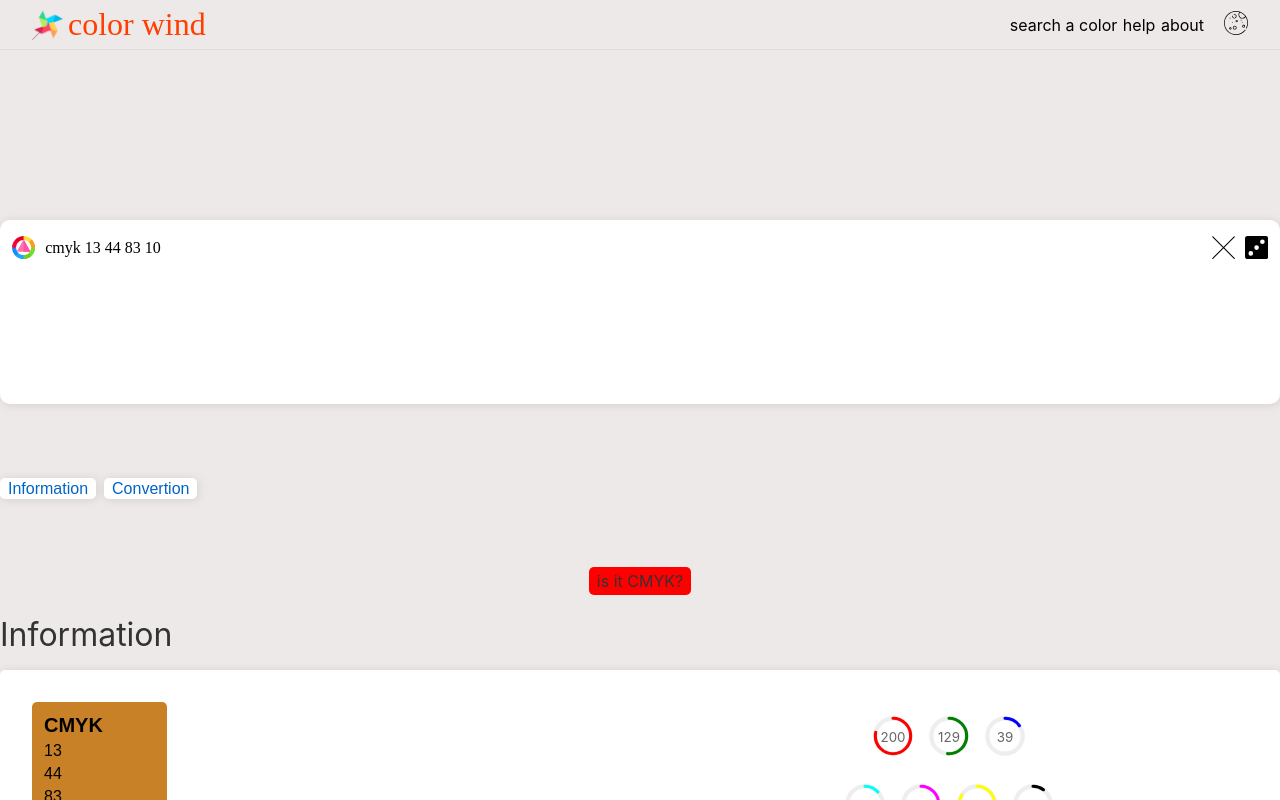
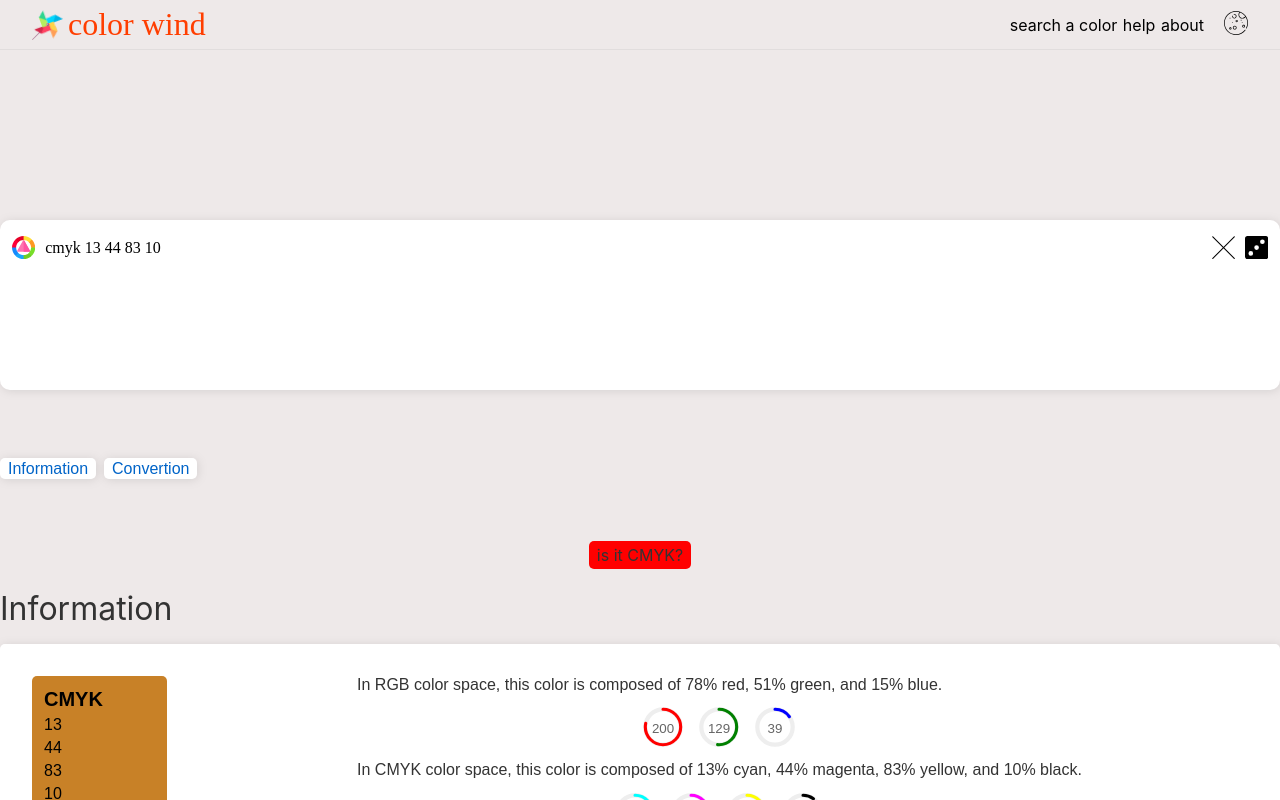
Before and after one commit to EricRovell/colors, a Svelte app: page / in a window 1280 px wide. Both pictures are taken after a click on the icon 1256 px from the left and 247 px from the top of the page. Shown: the top 800 px of the page. Built offline with nearby package versions, Linux system fonts and the light colour scheme.

Commit message:
getting data for percentage values desc

```diff
--- a/src/components/ColorInfo.svelte
+++ b/src/components/ColorInfo.svelte
@@ -3,25 +3,40 @@
 
   import Color from "@components/Color.svelte";
   import ColorTable from "@components/ColorTable.svelte";
+
+  $: rgb = $color.rgb;
+  $: cmyk = $color.cmyk;
 </script>
 
 <div class="container">
-  <div>
+  <div class="color-container">
     <Color data={$color.data} />
   </div>
-  <ColorTable data={$color.rgb.properties} />
-  <ColorTable data={$color.cmyk.properties} />
+  <div class="description">
+    <p>{`In RGB color space, this color is composed of ${rgb.percentage.r}% red, ${rgb.percentage.g}% green, and ${rgb.percentage.b}% blue.`}</p>
+    <ColorTable data={rgb.properties} />
+    <p>{`In CMYK color space, this color is composed of ${cmyk.percentage.c}% cyan, ${cmyk.percentage.m}% magenta, ${cmyk.percentage.y}% yellow, and ${cmyk.percentage.k}% black.`}</p>
+    <ColorTable data={cmyk.properties} />
+    <p>{`It has a hue angle of 0 degrees, saturation of 5% and a lightness of 78%.`}</p>
+  </div>
 </div>
 
 <style>
   .container {
     display: grid;
-    grid-template: 1fr 1fr / 1fr 1fr;
-    column-gap: 20px;
+    grid-template: auto / 135px 1fr;
+    place-items: center;
+    column-gap: 1.5em;
+
+    font-family: "Inconsolata", sans-serif;
   }
 
-  div {
-    grid-row: 1 / span 2;
-    grid-column: 1;
+  .color-container {
+    align-self: start;
+  }
+
+  .description {
+    display: grid;
+    row-gap: 0.85em;
   }
 </style>
```
